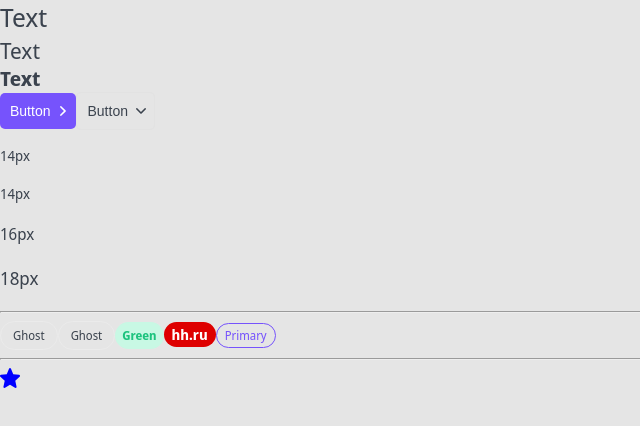
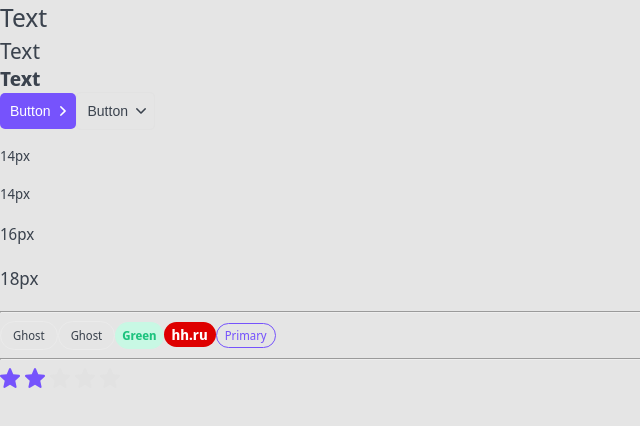
Before and after one commit to FilimonovKostya/Rating-app, a Next.js app: page / in a window 1280 px wide. Shown: the top 426 px of the page, without its empty margins (0-640 px from the left). Built offline with nearby package versions, Linux system fonts and the light colour scheme.

Commit message:
set up Star component

```diff
--- a/components/Rating/Rating.module.css
+++ b/components/Rating/Rating.module.css
@@ -1,7 +1,12 @@
 .star {
     display: inline-block;
+    margin-right: 5px;
 }
 
-.star svg {
-    fill: blue;
+.active {
+    fill: var(--primary);
 }
+
+.notActive {
+    fill: var(--not-active);
+}
--- a/components/Rating/Rating.tsx
+++ b/components/Rating/Rating.tsx
@@ -1,10 +1,23 @@
 import {RatingProps} from "./Rating.props";
+import {useState} from "react";
+import style from './Rating.module.css';
 import StarIcon from './star.svg';
+import cn from 'classnames';
+
+const stars = new Array(5).fill(<></>);
 
 export const Rating = ({isEditable = false, setNumberRating, numberRating, className, ...props}: RatingProps) => {
+    const [rating, setRating] = useState(1);
+
     return (
         <div {...props}>
-            <StarIcon fill={'blue'}/>
+            {
+                stars.map((el, index) => <StarIcon className={cn(style.star, {
+                    [style.active]: index <= rating,
+                    [style.notActive]: index > rating,
+                })} key={index} onClick={() => setRating(index)}
+                />)
+            }
         </div>
     );
 };
--- a/styles/globals.css
+++ b/styles/globals.css
@@ -31,4 +31,5 @@ a {
     --primary-hover: #6344DF;
     --red-dark: #DE0000;
     --gray: #EBEBEB;
+    --not-active: #E2E2E2;
 }
```
Lines whose indentation alone changed are shown as unchanged.
